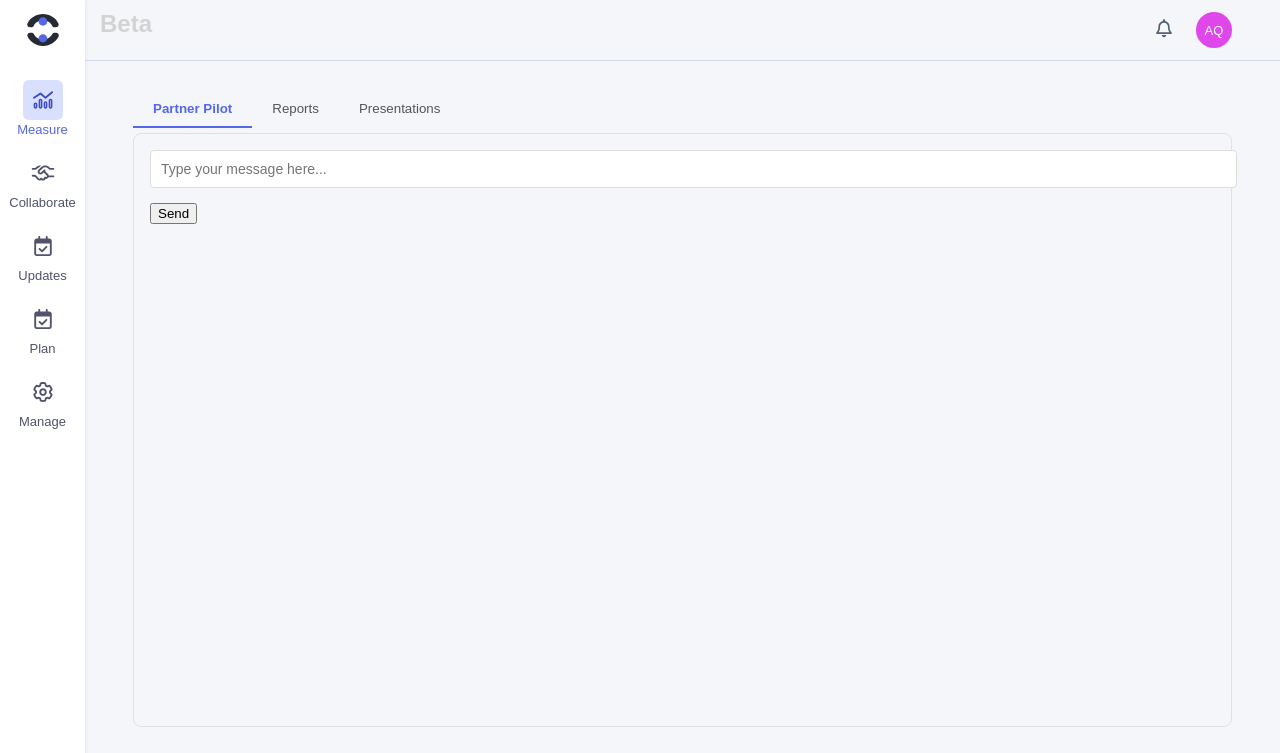
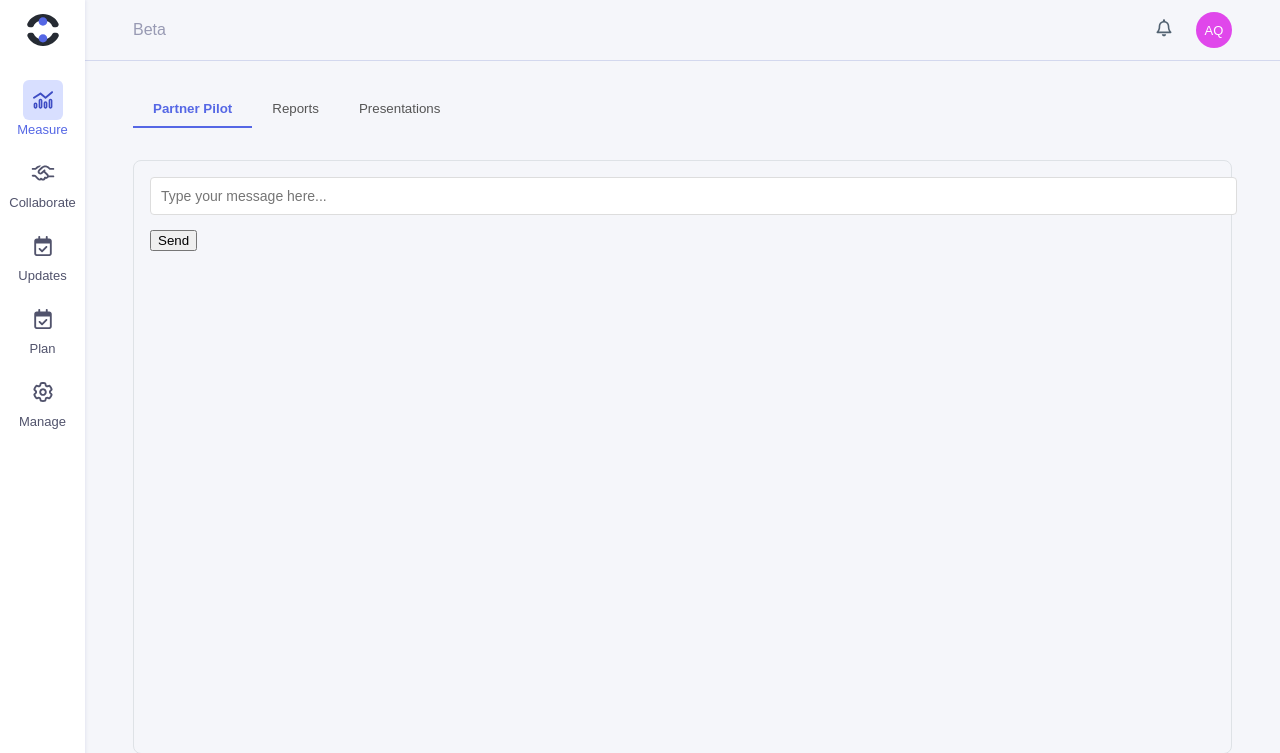
Before and after one commit to Friestyler/QollabiSmartPoC, a Flask app: page / in a window 1280 px wide. Shown: the top 753 px of the page. Run offline with Flask 3, Linux system fonts and the light colour scheme.

Commit message:
fix in page header & tabs

```diff
--- a/static/css/styles.css
+++ b/static/css/styles.css
@@ -809,6 +809,16 @@ h3 {
     border-bottom: 1px solid #D3D8EE;
     display: flex;
     align-items: center;
+    justify-content: space-between;
+}
+.q-header-title {
+    font-size: 16px;
+    font-weight: 500;
+    color: #989AB3;
+}
+.q-header-actions {
+    display: flex;
+    align-items: center;
     justify-content: flex-end;
 }
 
--- a/templates/navigation.html
+++ b/templates/navigation.html
@@ -8,8 +8,7 @@
         .q-tabs {
             display: flex;
             border-bottom: 2px solid transparent;
-            margin-bottom: 5px;
-            margin-top: -10px;
+            margin-bottom: 32px;
         }
         .q-tab {
             padding: 10px 20px;
@@ -37,19 +36,6 @@
     </style>
 </head>
 <body>
-    <div style="position: relative;">
-        <h2 style="position: absolute; left: 100px; top: 10px; color: lightgrey; margin: 0;">Beta</h2>
-        <div class="q-header">
-            <div>
-                <svg xmlns="http://www.w3.org/2000/svg" width="16" height="19" viewBox="0 0 16 19" fill="none">
-                    <path d="M8.00002 0.25C8.59768 0.25 9.12502 0.777344 9.12502 1.375V2.07812C11.6914 2.57031 13.625 4.85547 13.625 7.5625V8.47656C13.625 10.0586 14.1524 11.6055 15.1367 12.8711L15.6641 13.5039C15.875 13.7852 15.9102 14.1367 15.7696 14.418C15.6289 14.6992 15.3477 14.875 15.0313 14.875H0.968774C0.617212 14.875 0.335962 14.6992 0.195337 14.418C0.0547119 14.1367 0.0898682 13.7852 0.300806 13.5039L0.828149 12.8711C1.81252 11.6055 2.37502 10.0586 2.37502 8.47656V7.5625C2.37502 4.85547 4.30862 2.57031 6.87502 2.07812V1.375C6.87502 0.777344 7.36721 0.25 8.00002 0.25ZM8.00002 3.625C5.82034 3.625 4.06252 5.41797 4.06252 7.5625V8.47656C4.06252 10.1641 3.57034 11.7812 2.65627 13.1875H13.3086C12.3946 11.7812 11.9375 10.1641 11.9375 8.47656V7.5625C11.9375 5.41797 10.1446 3.625 8.00002 3.625ZM10.25 16C10.25 16.5977 10.0039 17.1953 9.58206 17.6172C9.16018 18.0391 8.59768 18.25 8.00002 18.25C7.40237 18.25 6.80471 18.0391 6.38284 17.6172C5.96096 17.1953 5.75002 16.5977 5.75002 16H8.00002H10.25Z" fill="#526271"/>
-                </svg>
-            </div>
-            <div class="q-profile">
-                AQ
-            </div>
-        </div>
-    </div>
     <div class="q-app-container">
         <div class="q-nav">
             <div class="q-nav-logo">
@@ -114,6 +100,21 @@
             </ul>
         </div>
         <div class="q-main">
+            <div>
+                <div class="q-header">
+                    <div class="q-header-title">Beta</div>
+                    <div class="q-header-actions">
+                        <div>
+                            <svg xmlns="http://www.w3.org/2000/svg" width="16" height="19" viewBox="0 0 16 20" fill="none">
+                                <path d="M8.00002 0.25C8.59768 0.25 9.12502 0.777344 9.12502 1.375V2.07812C11.6914 2.57031 13.625 4.85547 13.625 7.5625V8.47656C13.625 10.0586 14.1524 11.6055 15.1367 12.8711L15.6641 13.5039C15.875 13.7852 15.9102 14.1367 15.7696 14.418C15.6289 14.6992 15.3477 14.875 15.0313 14.875H0.968774C0.617212 14.875 0.335962 14.6992 0.195337 14.418C0.0547119 14.1367 0.0898682 13.7852 0.300806 13.5039L0.828149 12.8711C1.81252 11.6055 2.37502 10.0586 2.37502 8.47656V7.5625C2.37502 4.85547 4.30862 2.57031 6.87502 2.07812V1.375C6.87502 0.777344 7.36721 0.25 8.00002 0.25ZM8.00002 3.625C5.82034 3.625 4.06252 5.41797 4.06252 7.5625V8.47656C4.06252 10.1641 3.57034 11.7812 2.65627 13.1875H13.3086C12.3946 11.7812 11.9375 10.1641 11.9375 8.47656V7.5625C11.9375 5.41797 10.1446 3.625 8.00002 3.625ZM10.25 16C10.25 16.5977 10.0039 17.1953 9.58206 17.6172C9.16018 18.0391 8.59768 18.25 8.00002 18.25C7.40237 18.25 6.80471 18.0391 6.38284 17.6172C5.96096 17.1953 5.75002 16.5977 5.75002 16H8.00002H10.25Z" fill="#526271"/>
+                            </svg>
+                        </div>
+                        <div class="q-profile">
+                            AQ
+                        </div>
+                    </div>
+                </div>
+            </div>
             <div class="q-content">
                 {% block content %}
                 <!-- Default content or message -->
```
